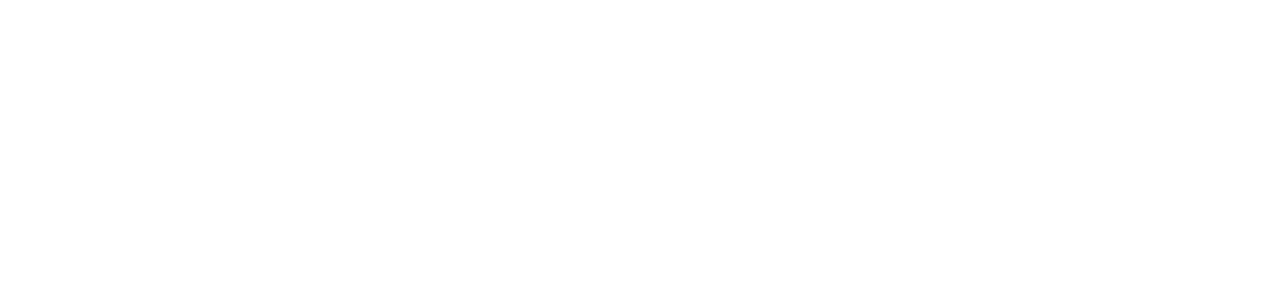
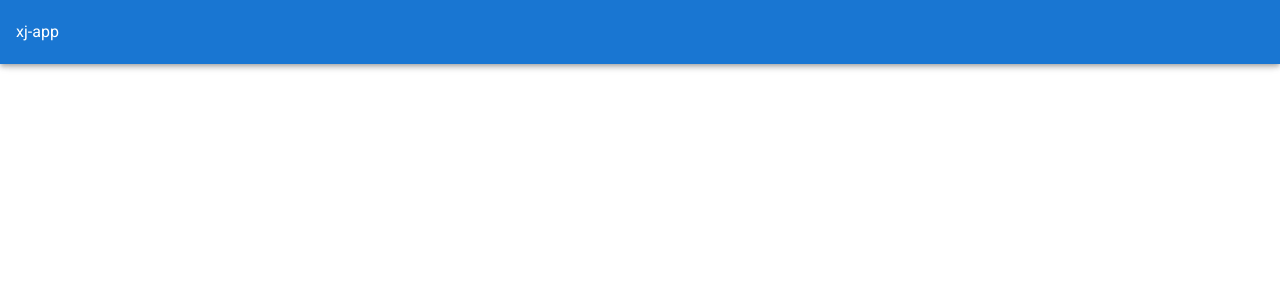
Before and after one commit to OSandh/xj-app, a Vue app: page / in a window 1280 px wide. Shown: the top 300 px of the page. Built offline with nearby package versions, Linux system fonts and the light colour scheme.

Commit message:
Add vuetify to project

```diff
--- a/public/index.html
+++ b/public/index.html
@@ -6,6 +6,8 @@
     <meta name="viewport" content="width=device-width,initial-scale=1.0">
     <link rel="icon" href="<%= BASE_URL %>favicon.ico">
     <title>xj-app</title>
+    <link rel="stylesheet" href="https://fonts.googleapis.com/css?family=Roboto:100,300,400,500,700,900">
+    <link rel="stylesheet" href="https://cdn.jsdelivr.net/npm/@mdi/font@latest/css/materialdesignicons.min.css">
   </head>
   <body>
     <noscript>
--- a/src/App.vue
+++ b/src/App.vue
@@ -1,22 +1,31 @@
 <template>
-  <div id="app">
+  <v-app>
+    <v-app-bar
+      app
+      color="primary"
+      dark
+    >
+      xj-app
+    </v-app-bar>
 
-  </div>
+    <v-content>
+      <router-view></router-view>
+    </v-content>
+
+  </v-app>
 </template>
 
 <script>
-// import Sidebar from './components/Sidebar.vue';
-// import Header from './components/Header.vue';
 
 export default {
-  name: 'app',
+  name: 'App',
 
   components: {
 
-  }
-}
+  },
+
+  data: () => ({
+    //
+  }),
+};
 </script>
-
-<style>
-
-</style>
--- a/src/components/Dashboard.vue
+++ /dev/null
@@ -1,19 +0,0 @@
-<template>
-  <div>
-
-  </div>
-</template>
-
-<script>
-export default {
-  name: 'dashboard',
-
-  components: {
-
-  }
-}
-</script>
-
-<style>
-
-</style>
--- a/src/components/Login.vue
+++ b/src/components/Login.vue
@@ -1,5 +1,7 @@
 <template>
+  <div>
 
+  </div>
 </template>
 
 <script>
--- a/src/main.js
+++ b/src/main.js
@@ -14,10 +14,12 @@
 });
 
 import App from './App.vue'
+import vuetify from './plugins/vuetify';
 
 Vue.config.productionTip = false
 
 new Vue({
   render: h => h(App),
+  vuetify,
   router: xjRouter
 }).$mount('#app')
--- /dev/null
+++ b/src/plugins/vuetify.js
@@ -0,0 +1,7 @@
+import Vue from 'vue';
+import Vuetify from 'vuetify/lib';
+
+Vue.use(Vuetify);
+
+export default new Vuetify({
+});
--- a/src/routes.js
+++ b/src/routes.js
@@ -1,4 +1,4 @@
-import Dashboard from './components/Dashboard.vue';
+import Dashboard from './views/Dashboard.vue';
 
 export default [
   {
--- /dev/null
+++ b/vue.config.js
@@ -0,0 +1,5 @@
+module.exports = {
+  "transpileDependencies": [
+    "vuetify"
+  ]
+}
```
Also changed, not shown: package.json (+7 -2 lines), src/assets/logo.svg (added).
